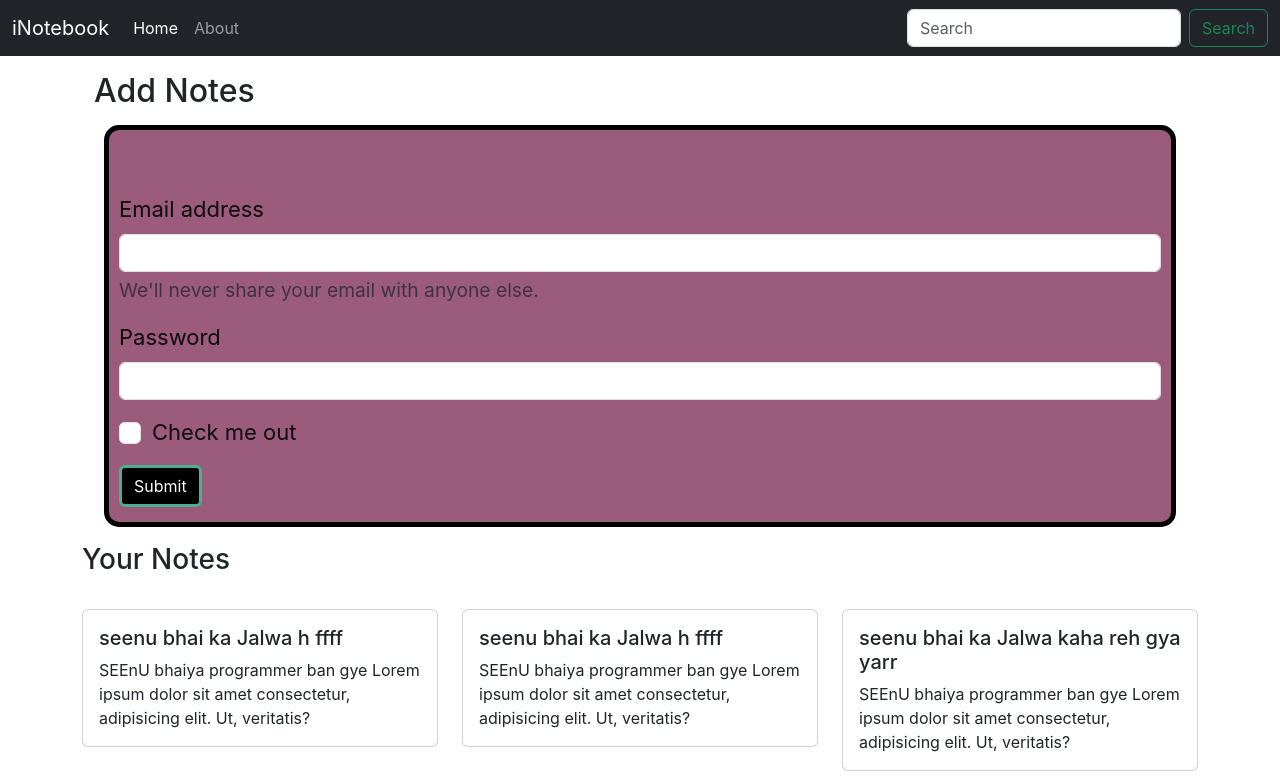
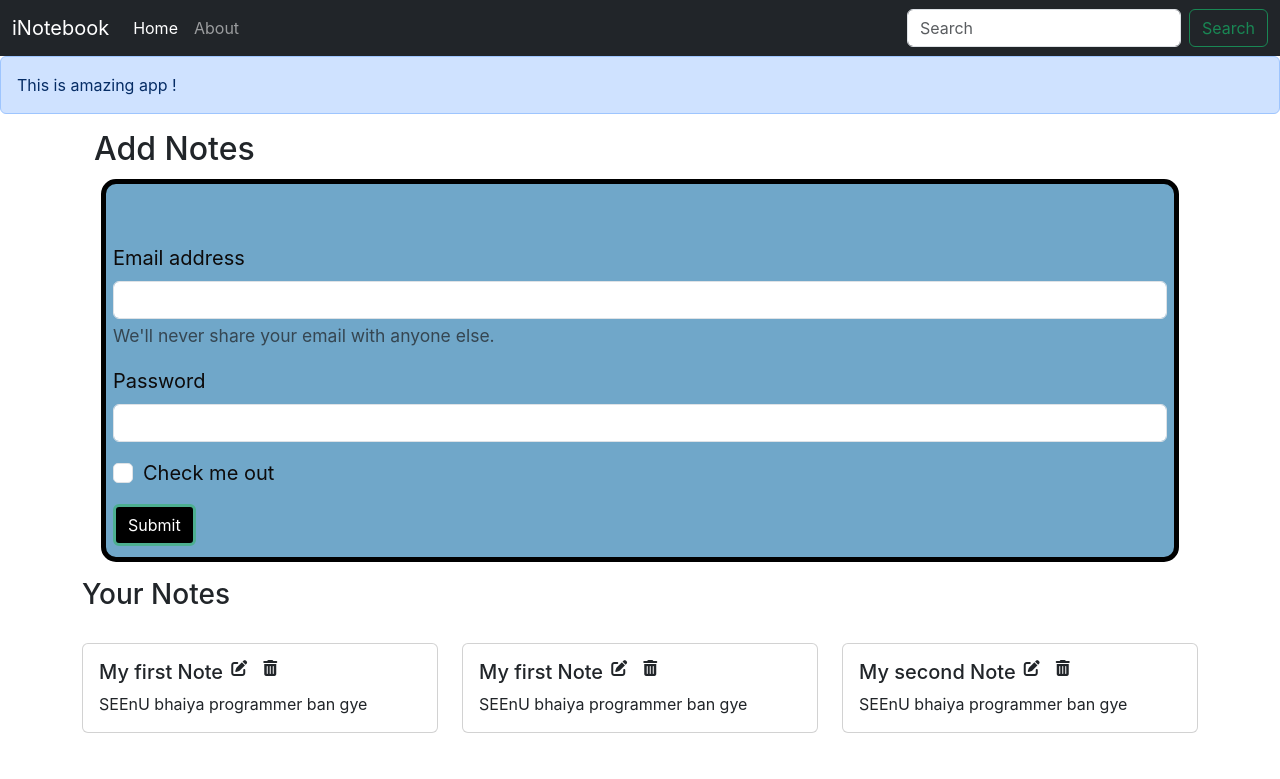
Before and after one commit to SaurabhDwivedi231003/iNoteBook, a React (Create React App) app: page / in a window 1280 px wide. Shown: the top 779 px of the page. Built offline with nearby package versions, Linux system fonts and the light colour scheme.

Commit message:
Font icon added for delete and adding , ALERTS component added

```diff
--- a/public/index.html
+++ b/public/index.html
@@ -20,6 +20,7 @@
     <body>
         <noscript>You need to enable JavaScript to run this app.</noscript>
         <div id="root"></div>
+        <script src="https://kit.fontawesome.com/62ea1b4a7f.js" crossorigin="anonymous"></script>
         <script
             src="https://cdn.jsdelivr.net/npm/@popperjs/core@2.11.8/dist/umd/popper.min.js"
             integrity="sha384-I7E8VVD/ismYTF4hNIPjVp/Zjvgyol6VFvRkX/vR+Vc4jQkC+hVqc2pM8ODewa9r"
--- a/src/App.css
+++ b/src/App.css
@@ -42,15 +42,19 @@
   /* background: #000; */
 }
 .mainform{
-  background-color: #945272f0;
+  background-color: #70a7c9;
   color:#0d0b0b;
-  font-size: 22px;
+  font-size: 20px;
   border: 5px solid black;
   border-radius: 15px;
-  padding:15px 10px;
-  margin:15px 10px;
+  padding:11px 7px;
+  margin:11px 7px;
 }
 #formkibutton{
   background: #000;
   border:3px solid #4caf90;
 }
+
+i{
+  cursor:pointer;
+}
--- a/src/App.js
+++ b/src/App.js
@@ -5,6 +5,7 @@ import About from './components/About';
 import React from "react";
 import {BrowserRouter as Router,Switch , Route} from "react-router-dom";
 import Notestate from './context/notes/NoteState';
+import { Alert } from './components/Alert';
 
 
 function App() {
@@ -13,6 +14,7 @@ function App() {
 <Notestate>
      < Router >
        <Navbar/>
+       <Alert message={"This is amazing app !"}/>
        <div className="container">
             <Switch>
             <Route exact path="/"> <Home /></Route>
--- /dev/null
+++ b/src/components/Alert.js
@@ -0,0 +1,13 @@
+import React from 'react'
+
+export const Alert = (props) => {
+
+
+    return (
+        <div>
+            <div class="alert alert-primary" role="alert">
+                {props.message}
+            </div>
+        </div>
+    )
+}
--- a/src/components/Noteitem.js
+++ b/src/components/Noteitem.js
@@ -5,10 +5,16 @@ const Noteitem = (props) => {
     const {note} = props;
     return (
         <div className='col-md-4'>
-            <div class="card my-4">
-                <div class="card-body">
-                    <h5 class="card-title">{note.title}</h5>
-                    <p class="card-text">{note.description} Lorem ipsum dolor sit amet consectetur, adipisicing elit. Ut, veritatis?</p>
+            <div className="card my-4">
+                <div className="card-body">
+                    <div className="d-flex align-item-center">
+                    <h5 className="card-title">{note.title}</h5>
+                    <i className="fa-solid fa-pen-to-square mx-2"></i>
+                    <i className="fa-solid fa-trash-can mx-2"></i>
+
+                    </div>
+
+                    <p className="card-text">{note.description}</p>
                 </div>
             </div>
         </div>
--- a/src/components/Notes.js
+++ b/src/components/Notes.js
@@ -9,10 +9,10 @@ import Noteitem from './Noteitem'
     <div>
          <div className="row my-3">
          <h3> Your Notes</h3>
-         { notes.map((notes)=>
-         {
-            return <Noteitem note={notes}/>
-         })}
+         {notes.map((note) => (
+            <Noteitem key={note._id} note={note} />
+          ))}
+
     </div>
     </div>
   )
--- a/src/context/notes/NoteState.js
+++ b/src/context/notes/NoteState.js
@@ -6,80 +6,80 @@ const NoteState = (props) => {
     {
       "_id": "64bff4104f017abb76aa51a6",
       "user": "64bff013d165d1f9ffa2af2e",
-      "title": "seenu bhai ka Jalwa h   ffff",
+      "title": "My first Note ",
       "description": "SEEnU bhaiya programmer ban gye",
       "tag": "programmer",
       "date": "2023-07-25T16:10:56.895Z",
       "__v": 0
     },
     {
-      "_id": "64bff495422410a884e74ae0",
+      "_id": "64bff495422410a884ea74ane0",
       "user": "64bff013d165d1f9ffa2af2e",
-      "title": "seenu bhai ka Jalwa h   ffff",
+      "title": "My first Note ",
       "description": "SEEnU bhaiya programmer ban gye",
       "tag": "programmer",
       "date": "2023-07-25T16:13:09.032Z",
       "__v": 0
     },
     {
-      "_id": "64bff4a5422410a884e74ae2",
+      "_id": "64bff4a542241a0a884e74arhe2",
       "user": "64bff013d165d1f9ffa2af2e",
-      "title": "seenu bhai ka Jalwa kaha reh gya yarr",
+      "title": "My second Note",
       "description": "SEEnU bhaiya programmer ban gye",
       "tag": "programmer",
       "date": "2023-07-25T16:13:25.418Z",
       "__v": 0
     },
     {
-      "_id": "64bff4a5422410a884e74ae2",
+      "_id": "64bff4a542241a0a884e74are2",
       "user": "64bff013d165d1f9ffa2af2e",
-      "title": "seenu bhai ka Jalwa kaha reh gya yarr",
+      "title": "My second Note",
       "description": "SEEnU bhaiya programmer ban gye",
       "tag": "programmer",
       "date": "2023-07-25T16:13:25.418Z",
       "__v": 0
     },
     {
-      "_id": "64bff4a5422410a884e74ae2",
+      "_id": "64bff4a542241a0a884e74afe2",
       "user": "64bff013d165d1f9ffa2af2e",
-      "title": "seenu bhai ka Jalwa kaha reh gya yarr",
+      "title": "My second Note",
       "description": "SEEnU bhaiya programmer ban gye",
       "tag": "programmer",
       "date": "2023-07-25T16:13:25.418Z",
       "__v": 0
     },
     {
-      "_id": "64bff4a5422410a884e74ae2",
+      "_id": "64bff4a5422410a8a84e74age2",
       "user": "64bff013d165d1f9ffa2af2e",
-      "title": "seenu bhai ka Jalwa kaha reh gya yarr",
+      "title": "My second Note",
       "description": "SEEnU bhaiya programmer ban gye",
       "tag": "programmer",
       "date": "2023-07-25T16:13:25.418Z",
       "__v": 0
     },
     {
-      "_id": "64bff4a5422410a884e74ae2",
+      "_id": "64bff4a5422410a8a84e74a1e2",
       "user": "64bff013d165d1f9ffa2af2e",
-      "title": "seenu bhai ka Jalwa kaha reh gya yarr",
+      "title": "My second Note",
       "description": "SEEnU bhaiya programmer ban gye",
       "tag": "programmer",
       "date": "2023-07-25T16:13:25.418Z",
       "__v": 0
     },
     {
-      "_id": "64bff58746bd849e800f528a",
+      "_id": "64bff58746bd849ea800f5218a",
       "user": "64bff013d165d1f9ffa2af2e",
-      "title": "seenu bhai ka Jalwa kaha reh gya yarr",
+      "title": "My second Note",
       "description": "SEEnU bhaiya programmer ban gye",
       "tag": "programmer",
       "date": "2023-07-25T16:17:11.279Z",
       "__v": 0
     },
     {
-      "_id": "64bff58746bd849e800f528a",
+      "_id": "64bff58746bd849ea1800f528a",
       "user": "64bff013d165d1f9ffa2af2e",
-      "title": "seenu bhai ka Jalwa kaha reh gya yarr ab",
-      "description": "SEEnU bhaiya ",
+      "title": "My second Note ab",
+      "description": "Saurabh the programmer ",
       "tag": "programmer",
       "date": "2023-07-25T16:17:11.279Z",
       "__v": 0
```
